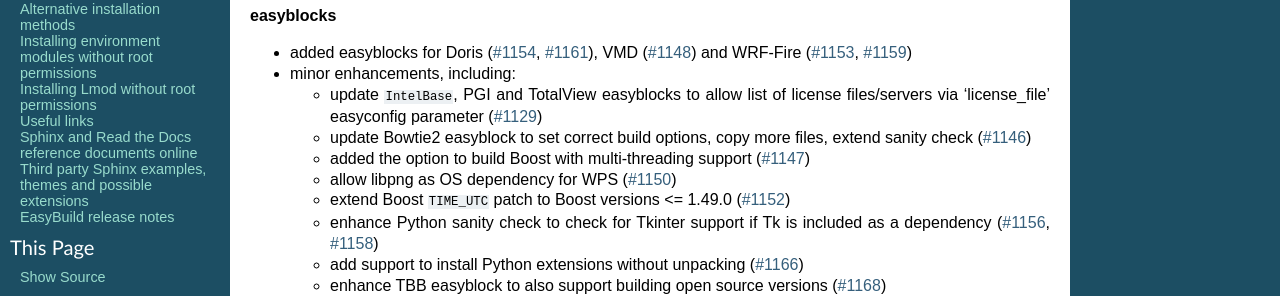
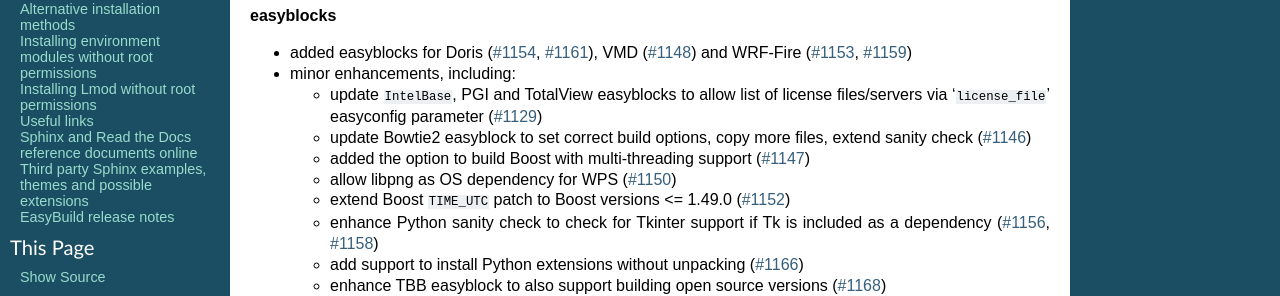
Before and after one commit to easybuilders/easybuild, a Sphinx documentation site: the page built from docs/Release_notes.rst, in a window 1280 px wide and 900 px high, scrolled down 664 px. Shown: the part 174-470 px from the top of the window. Built offline with Sphinx 7.4.7, drawn with Linux system fonts in a browser that asks for light colours.

Commit message:
minor formatting fix

```diff
--- a/docs/Release_notes.rst
+++ b/docs/Release_notes.rst
@@ -46,7 +46,7 @@
 * added easyblocks for Doris (`#1154 <https://github.com/hpcugent/easybuild-easyblocks/pull/1154>`_, `#1161 <https://github.com/hpcugent/easybuild-easyblocks/pull/1161>`_), VMD (`#1148 <https://github.com/hpcugent/easybuild-easyblocks/pull/1148>`_) and WRF-Fire (`#1153 <https://github.com/hpcugent/easybuild-easyblocks/pull/1153>`_, `#1159 <https://github.com/hpcugent/easybuild-easyblocks/pull/1159>`_)
 * minor enhancements, including:
 
-  * update ``IntelBase``, PGI and TotalView easyblocks to allow list of license files/servers via 'license_file' easyconfig parameter (`#1129 <https://github.com/hpcugent/easybuild-easyblocks/pull/1129>`_)
+  * update ``IntelBase``, PGI and TotalView easyblocks to allow list of license files/servers via '``license_file``' easyconfig parameter (`#1129 <https://github.com/hpcugent/easybuild-easyblocks/pull/1129>`_)
   * update Bowtie2 easyblock to set correct build options, copy more files, extend sanity check (`#1146 <https://github.com/hpcugent/easybuild-easyblocks/pull/1146>`_)
   * added the option to build Boost with multi-threading support (`#1147 <https://github.com/hpcugent/easybuild-easyblocks/pull/1147>`_)
   * allow libpng as OS dependency for WPS (`#1150 <https://github.com/hpcugent/easybuild-easyblocks/pull/1150>`_)
```
